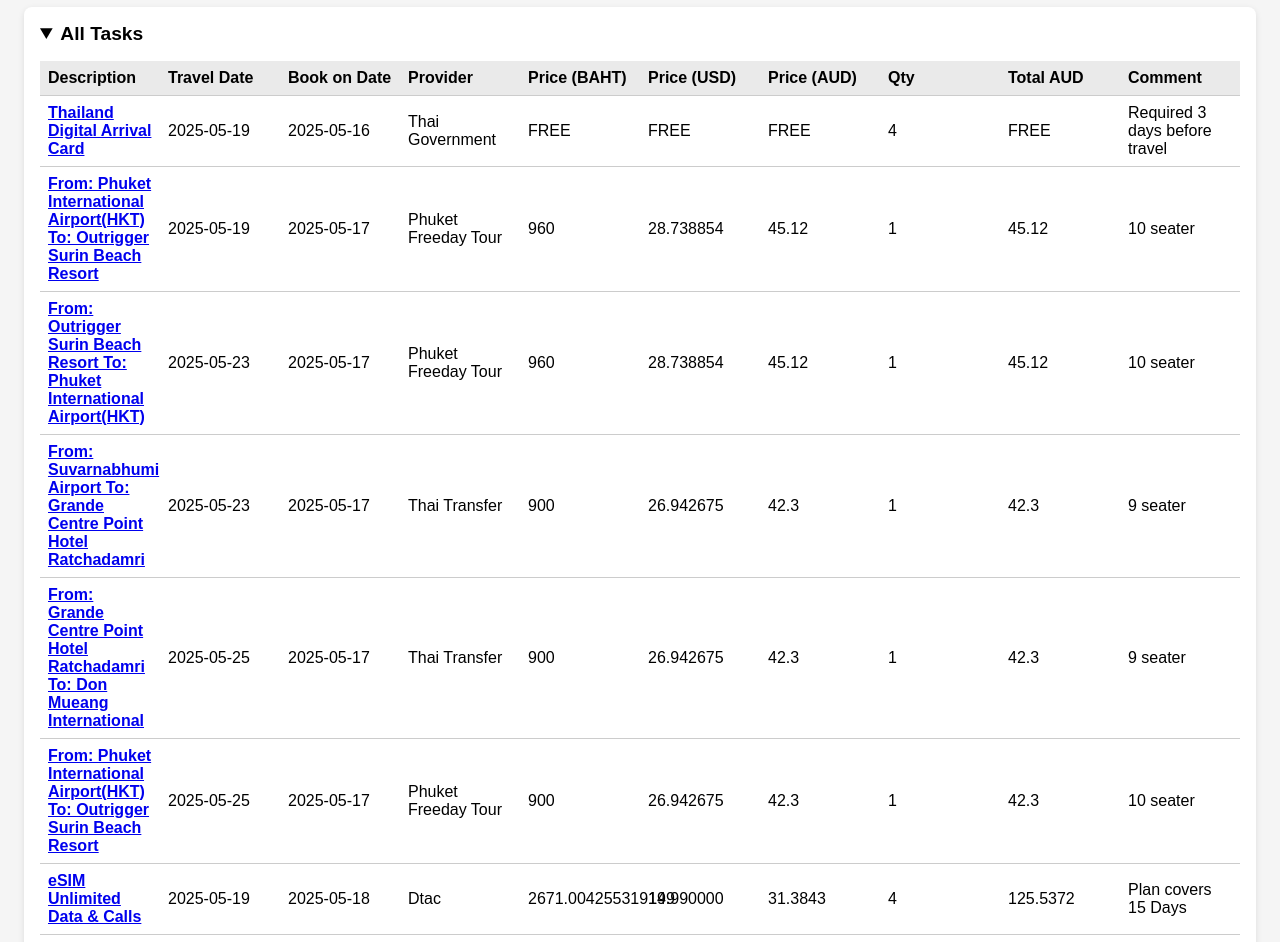
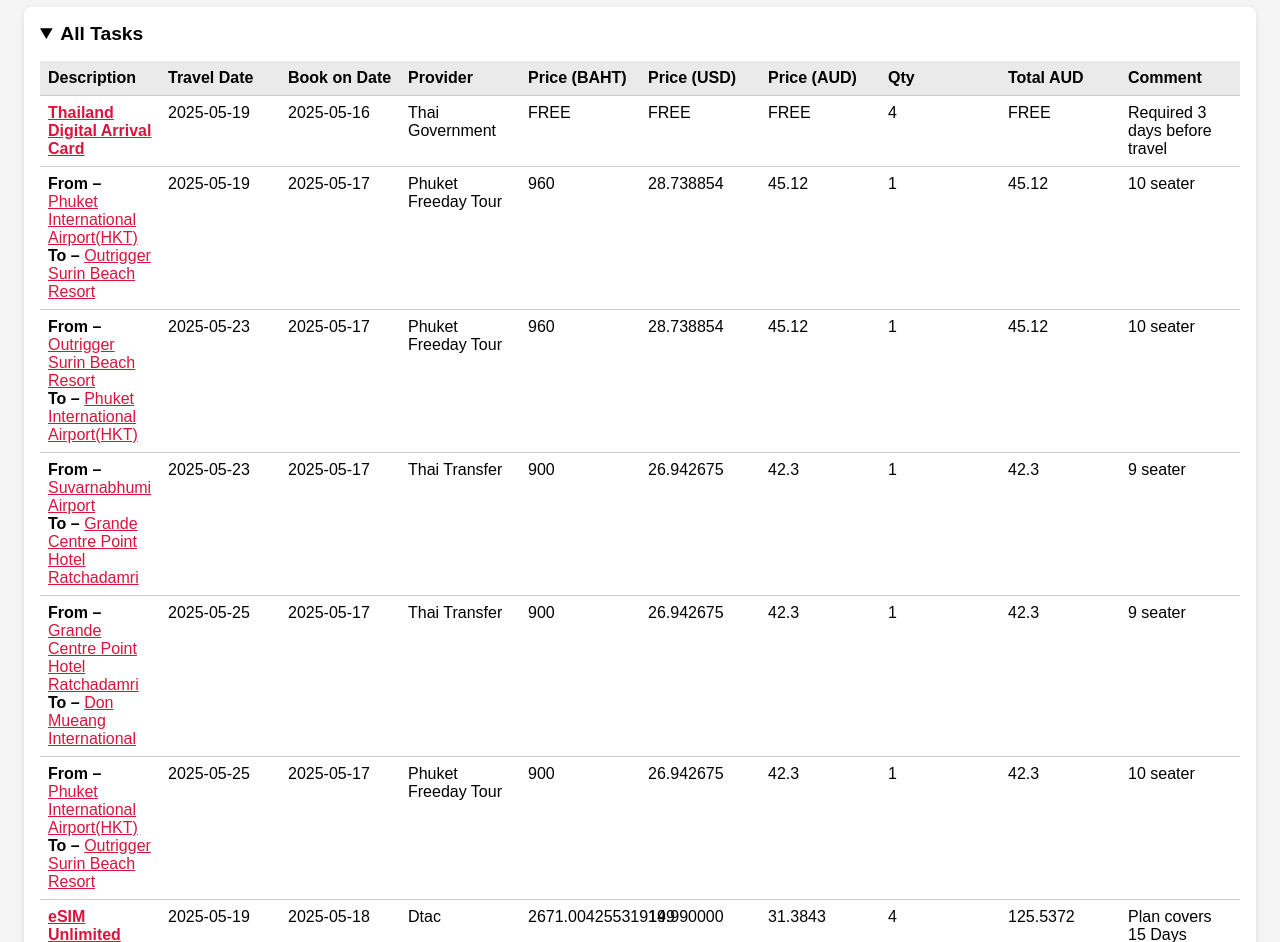
Before and after one commit to Thailand-2025/task-list-guide, a plain HTML site: page index.html in a window 1280 px wide. Shown: the part 98-1040 px from the top of the page. Drawn offline with Linux system fonts and the light colour scheme.

Commit message:
Add files via upload

```diff
--- a/index.html
+++ b/index.html
@@ -3,14 +3,14 @@
 <head>
   <meta charset="utf-8"/>
   <meta name="viewport" content="width=device-width, initial-scale=1.0"/>
-  <title>📝 Trip Task List</title>
+  <title>Thailand Task List Guide 2025</title>
   <style>
     body { font-family: sans-serif; background: #f5f5f5; padding: 1em; }
     h1 { text-align: center; }
     details { margin-bottom: 1.5em; background: white; border-radius: 8px; padding: 1em; box-shadow: 0 2px 6px rgba(0,0,0,0.1); }
     summary { font-size: 1.2em; font-weight: bold; cursor: pointer; }
     table { width: 100%; border-collapse: collapse; margin-top: 1em; table-layout: fixed; }
-    th, td { padding: 0.5em; text-align: left; border-bottom: 1px solid #ccc; }
+    th, td { padding: 0.5em; text-align: left; border-bottom: 1px solid #ccc; vertical-align: top; }
     th { background: #eaeaea; }
     @media (max-width: 600px) {
       table, thead, tbody, th, td, tr { display: block; }
@@ -20,7 +20,7 @@
   </style>
 </head>
 <body>
-  <h1>📝 Trip Task List</h1>
+  <h1>📝 Thailand Task List Guide 2025</h1>
 
   <details open>
     <summary>All Tasks</summary>
@@ -41,7 +41,7 @@
       </thead>
       <tbody>
         <tr>
-          <td><strong><a href="https://tdac.immigration.go.th/" target="_blank" rel="noopener noreferrer">Thailand Digital Arrival Card</a></strong></td>
+          <td><strong><a href="https://tdac.immigration.go.th/" style="color:#DC143C; text-decoration: underline;" target="_blank" rel="noopener noreferrer">Thailand Digital Arrival Card</a></strong></td>
           <td>2025‑05‑19</td>
           <td>2025‑05‑16</td>
           <td>Thai Government</td>
@@ -53,7 +53,10 @@
           <td>Required 3 days before travel</td>
         </tr>
         <tr>
-          <td><strong><a href="https://www.klook.com/en-AU/airport-transfers/results/?flightDir...fer_SearchResult.TopNavigation.SelectCurrency&clickId=53cd5d1b6d" target="_blank" rel="noopener noreferrer">From: Phuket International Airport(HKT) To: Outrigger Surin Beach Resort</a></strong></td>
+          <td>
+            <strong>From – </strong><a href="https://www.klook.com/en-AU/airport-transfers/results/?flightDir...fer_SearchResult.TopNavigation.SelectCurrency&clickId=53cd5d1b6d" style="color:#DC143C; text-decoration: underline;" target="_blank" rel="noopener noreferrer">Phuket International Airport(HKT)</a><br/>
+            <strong>To – </strong><a href="https://www.klook.com/en-AU/airport-transfers/results/?flightDir...fer_SearchResult.TopNavigation.SelectCurrency&clickId=53cd5d1b6d" style="color:#DC143C; text-decoration: underline;" target="_blank" rel="noopener noreferrer">Outrigger Surin Beach Resort</a>
+          </td>
           <td>2025‑05‑19</td>
           <td>2025‑05‑17</td>
           <td>Phuket Freeday Tour</td>
@@ -65,7 +68,10 @@
           <td>10 seater</td>
         </tr>
         <tr>
-          <td><strong><a href="https://www.klook.com/en-AU/airport-transfers/results/?flightDir...e=&spm=AirportTransfer_SearchResult.SearchBtn&clickId=d77c19523b" target="_blank" rel="noopener noreferrer">From: Outrigger Surin Beach Resort To: Phuket International Airport(HKT)</a></strong></td>
+          <td>
+            <strong>From – </strong><a href="https://www.klook.com/en-AU/airport-transfers/results/?flightDir...e=&spm=AirportTransfer_SearchResult.SearchBtn&clickId=d77c19523b" style="color:#DC143C; text-decoration: underline;" target="_blank" rel="noopener noreferrer">Outrigger Surin Beach Resort</a><br/>
+            <strong>To – </strong><a href="https://www.klook.com/en-AU/airport-transfers/results/?flightDir...e=&spm=AirportTransfer_SearchResult.SearchBtn&clickId=d77c19523b" style="color:#DC143C; text-decoration: underline;" target="_blank" rel="noopener noreferrer">Phuket International Airport(HKT)</a>
+          </td>
           <td>2025‑05‑23</td>
           <td>2025‑05‑17</td>
           <td>Phuket Freeday Tour</td>
@@ -77,7 +83,10 @@
           <td>10 seater</td>
         </tr>
         <tr>
-          <td><strong><a href="https://www.thaitransfers.com/" target="_blank" rel="noopener noreferrer">From: Suvarnabhumi Airport To: Grande Centre Point Hotel Ratchadamri</a></strong></td>
+          <td>
+            <strong>From – </strong><a href="https://www.thaitransfers.com/" style="color:#DC143C; text-decoration: underline;" target="_blank" rel="noopener noreferrer">Suvarnabhumi Airport</a><br/>
+            <strong>To – </strong><a href="https://www.thaitransfers.com/" style="color:#DC143C; text-decoration: underline;" target="_blank" rel="noopener noreferrer">Grande Centre Point Hotel Ratchadamri</a>
+          </td>
           <td>2025‑05‑23</td>
           <td>2025‑05‑17</td>
           <td>Thai Transfer</td>
@@ -89,7 +98,10 @@
           <td>9 seater</td>
         </tr>
         <tr>
-          <td><strong><a href="https://www.thaitransfers.com/" target="_blank" rel="noopener noreferrer">From: Grande Centre Point Hotel Ratchadamri To: Don Mueang International</a></strong></td>
+          <td>
+            <strong>From – </strong><a href="https://www.thaitransfers.com/" style="color:#DC143C; text-decoration: underline;" target="_blank" rel="noopener noreferrer">Grande Centre Point Hotel Ratchadamri</a><br/>
+            <strong>To – </strong><a href="https://www.thaitransfers.com/" style="color:#DC143C; text-decoration: underline;" target="_blank" rel="noopener noreferrer">Don Mueang International</a>
+          </td>
           <td>2025‑05‑25</td>
           <td>2025‑05‑17</td>
           <td>Thai Transfer</td>
@@ -101,7 +113,10 @@
           <td>9 seater</td>
         </tr>
         <tr>
-          <td><strong><a href="https://www.klook.com/en-AU/airport-transfers/results/?flightDir...chResult.SearchBtn&clickId=11314-ed1-e83b-4e20-8f95-d41e14e429a5" target="_blank" rel="noopener noreferrer">From: Phuket International Airport(HKT) To: Outrigger Surin Beach Resort</a></strong></td>
+          <td>
+            <strong>From – </strong><a href="https://www.klook.com/en-AU/airport-transfers/results/?flightDir...chResult.SearchBtn&clickId=11314-ed1-e83b-4e20-8f95-d41e14e429a5" style="color:#DC143C; text-decoration: underline;" target="_blank" rel="noopener noreferrer">Phuket International Airport(HKT)</a><br/>
+            <strong>To – </strong><a href="https://www.klook.com/en-AU/airport-transfers/results/?flightDir...chResult.SearchBtn&clickId=11314-ed1-e83b-4e20-8f95-d41e14e429a5" style="color:#DC143C; text-decoration: underline;" target="_blank" rel="noopener noreferrer">Outrigger Surin Beach Resort</a>
+          </td>
           <td>2025‑05‑25</td>
           <td>2025‑05‑17</td>
           <td>Phuket Freeday Tour</td>
@@ -113,7 +128,7 @@
           <td>10 seater</td>
         </tr>
         <tr>
-          <td><strong><a href="https://esimthailand.com/product/esim-thailand-unlimited-data-calls-plan/" target="_blank" rel="noopener noreferrer">eSIM Unlimited Data &amp; Calls</a></strong></td>
+          <td><strong><a href="https://esimthailand.com/product/esim-thailand-unlimited-data-calls-plan/" style="color:#DC143C; text-decoration: underline;" target="_blank" rel="noopener noreferrer">eSIM Unlimited Data &amp; Calls</a></strong></td>
           <td>2025‑05‑19</td>
           <td>2025‑05‑18</td>
           <td>Dtac</td>
```
